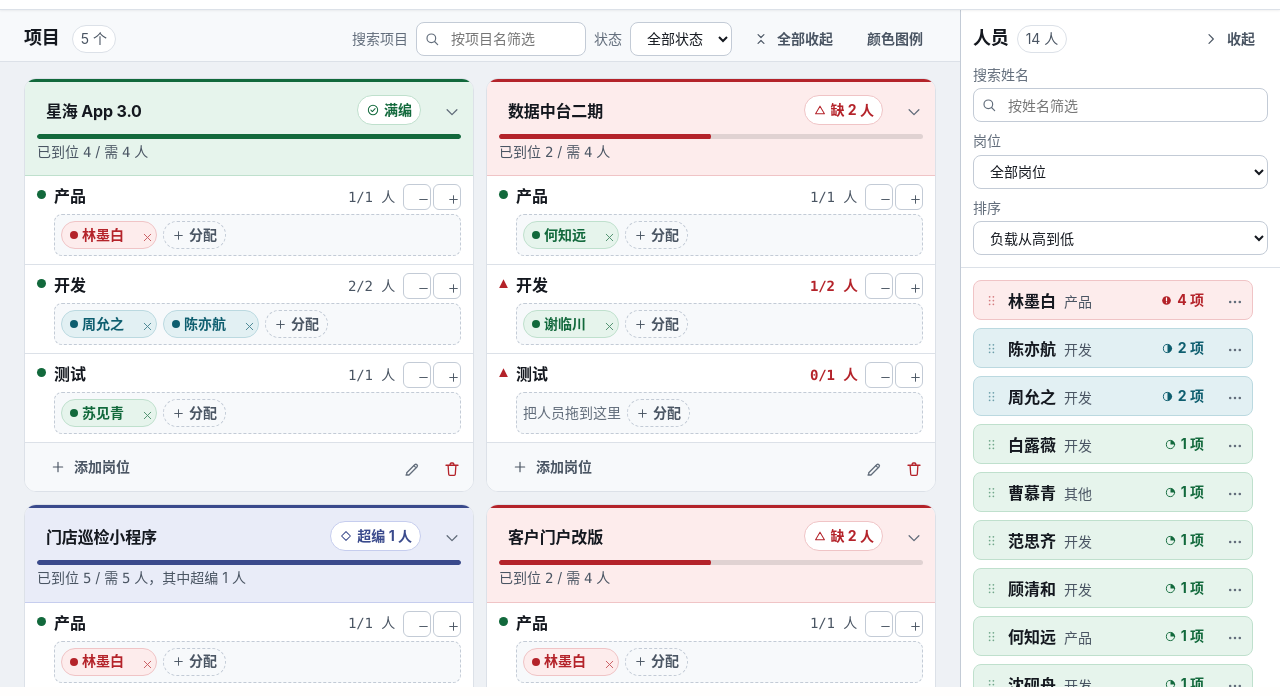
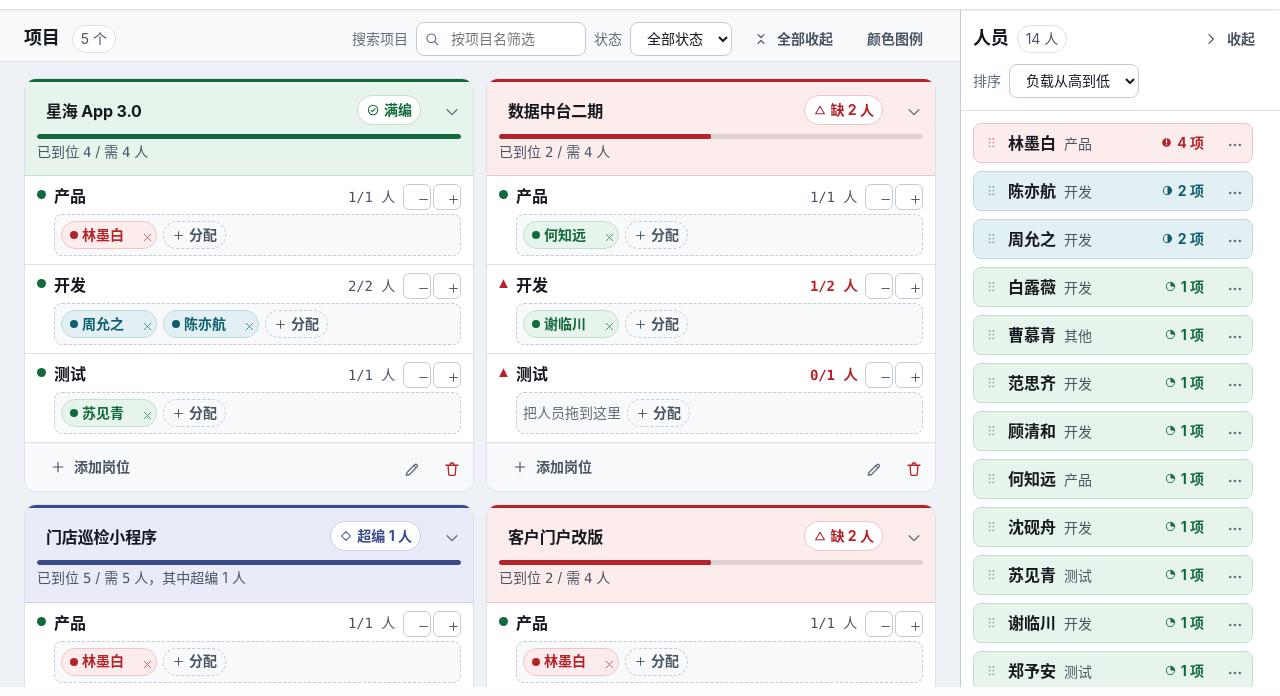
Before and after one commit to SidneyMok/my-tools, a website: page resource-allocation.html in a window 1280 px wide. Shown: the part 113-809 px from the top of the page. Drawn offline with Linux system fonts and the light colour scheme.

Commit message:
refactor(resource): simplify personnel roster filters

```diff
--- a/resource-allocation.html
+++ b/resource-allocation.html
@@ -325,15 +325,11 @@ body.has-selection .rr-zone.is-bad{border-color:var(--c-line-strong);background:
 
 /* ---------- 5. 人员区（右侧栏） ---------- */
 .region-people{position:relative;z-index:5;background:var(--c-surface);border-inline-start:1px solid var(--c-line-strong);overflow:hidden}
-/* flex:none：头部是固定 chrome，永远不参与收缩，否则筛选控件会被列表盖住 */
+/* flex:none：头部是固定 chrome，永远不参与收缩，否则排序控件会被列表盖住 */
 .region-people .region-head{flex:none;flex-direction:column;align-items:stretch;flex-wrap:nowrap;gap:var(--sp-2);padding:var(--sp-3);background:var(--c-surface);border-bottom:1px solid var(--c-line)}
 .region-top{display:flex;align-items:center;gap:var(--sp-2);min-width:0}
 .region-people .region-title{min-width:0;overflow:hidden;white-space:nowrap;text-overflow:ellipsis}
-.region-people .head-tools{margin-inline-start:0;flex-direction:column;align-items:stretch;flex-wrap:nowrap;gap:var(--sp-2)}
-.region-people .field-inline{display:grid;grid-template-columns:minmax(0,1fr);gap:2px;width:100%}
-.region-people .field-wrap{width:100%}
-.region-people .field-wrap input[type="search"]{width:100%}
-.region-people .field-inline select{width:100%;max-width:none}
+.region-people .head-tools{margin-inline-start:0;align-items:stretch;flex-wrap:nowrap;gap:var(--sp-2)}
 .btn-toggle-people{margin-inline-start:auto;flex:none}
 .btn-toggle-people .btn-ic svg{transition:transform var(--dur-fast) var(--ease-out)}
 .app[data-people="collapsed"] .btn-toggle-people .btn-ic svg{transform:rotate(180deg)}
@@ -483,9 +479,6 @@ select.control{cursor:pointer}
   .region-people .region-head{flex-direction:row;align-items:center;flex-wrap:wrap;gap:var(--sp-3);min-height:52px;padding:var(--sp-3) var(--pad-x)}
   .region-people .region-top{flex:1 1 auto}
   .region-people .head-tools{flex-direction:row;flex-wrap:wrap;width:100%}
-  .region-people .field-inline{display:inline-flex;align-items:center;gap:var(--sp-2);flex:1 1 150px;width:auto}
-  .region-people .field-wrap{flex:1 1 auto;width:auto}
-  .region-people .field-inline select{width:auto;flex:1 1 auto}
   .region-people .region-body{overflow:hidden;max-height:340px;padding:0}
   .roster{grid-template-columns:repeat(auto-fill,minmax(min(176px,100%),1fr));padding:var(--sp-3) var(--pad-x)}
   .app[data-people="collapsed"] .region-people .region-head{flex:0 0 auto;align-items:center;justify-content:flex-start;gap:var(--sp-3);min-height:52px;padding:var(--sp-3) var(--pad-x);border-bottom:1px solid var(--c-line)}
@@ -649,17 +642,6 @@ select.control{cursor:pointer}
       <span class="people-rail-label" aria-hidden="true">人员</span>
       <div class="head-tools">
         <label class="field-inline">
-          <span class="field-label">搜索姓名</span>
-          <span class="field-wrap">
-            <span class="field-ic" aria-hidden="true"></span>
-            <input type="search" id="personQuery" placeholder="按姓名筛选" autocomplete="off">
-          </span>
-        </label>
-        <label class="field-inline">
-          <span class="field-label">岗位</span>
-          <select id="personRoleFilter"></select>
-        </label>
-        <label class="field-inline">
           <span class="field-label">排序</span>
           <select id="personSort">
             <option value="load-desc">负载从高到低</option>
@@ -796,8 +778,6 @@ var ui = {
   peopleCollapsed: false,
   projectQuery: '',
   projectStatus: 'all',
-  personQuery: '',
-  personRole: 'all',
   personSort: 'load-desc',
   flashProjectId: null,
   flashPersonId: null,
@@ -1023,8 +1003,6 @@ function bindEls() {
   el.liveRegion = $('#liveRegion');
   el.projectQuery = $('#projectQuery');
   el.projectStatusFilter = $('#projectStatusFilter');
-  el.personQuery = $('#personQuery');
-  el.personRoleFilter = $('#personRoleFilter');
   el.personSort = $('#personSort');
   el.roleList = $('#roleList');
   el.togglePeople = $('#btnTogglePeople');
@@ -1253,13 +1231,7 @@ function projectCardHTML(p, flashId) {
 }
 
 function visiblePeople() {
-  var q = ui.personQuery.trim().toLowerCase();
-  var role = ui.personRole;
-  var list = state.people.filter(function (p) {
-    if (q && p.name.toLowerCase().indexOf(q) === -1) return false;
-    if (role !== 'all' && p.role !== role) return false;
-    return true;
-  }).map(function (p) { return { p: p, n: personAssignmentLoad(p.id) }; });
+  var list = state.people.map(function (p) { return { p: p, n: personAssignmentLoad(p.id) }; });
   var sort = ui.personSort;
   var byName = function (a, b) { return a.p.name.localeCompare(b.p.name, 'zh-Hans-CN'); };
   list.sort(function (a, b) {
@@ -1291,18 +1263,6 @@ function personCardHTML(item, flashId) {
   return h;
 }
 
-function refreshRoleFilter() {
-  var roles = allRoles();
-  if (ui.personRole !== 'all' && roles.indexOf(ui.personRole) === -1) { ui.personRole = 'all'; }
-  var html = '<option value="all">全部岗位</option>' + roles.map(function (r) {
-    return '<option value="' + esc(r) + '"' + (r === ui.personRole ? ' selected' : '') + '>' + esc(r) + '</option>';
-  }).join('');
-  if (el.personRoleFilter.getAttribute('data-sig') !== html) {
-    el.personRoleFilter.innerHTML = html;
-    el.personRoleFilter.setAttribute('data-sig', html);
-  }
-}
-
 function refreshRoleList() {
   var html = allRoles().map(function (r) { return '<option value="' + esc(r) + '"></option>'; }).join('');
   if (el.roleList.getAttribute('data-sig') !== html) {
@@ -1314,10 +1274,9 @@ function refreshRoleList() {
 function renderRoster() {
   var flash = ui.flashPersonId; ui.flashPersonId = null;
   var total = state.people.length;
-  refreshRoleFilter();
   refreshRoleList();
   var list = visiblePeople();
-  el.peopleCount.textContent = total + ' 人' + (list.length !== total ? '（筛出 ' + list.length + '）' : '');
+  el.peopleCount.textContent = total + ' 人';
   if (list.length === 0) {
     el.roster.innerHTML = '';
     el.roster.hidden = true;
@@ -1325,9 +1284,6 @@ function renderRoster() {
     if (total === 0) {
       el.peopleEmptyTitle.textContent = '还没有人员';
       el.peopleEmptyText.textContent = '先添加团队成员，再把他们拖到项目的岗位里。';
-    } else {
-      el.peopleEmptyTitle.textContent = '没有符合条件的人员';
-      el.peopleEmptyText.textContent = '试试清空搜索词，或把岗位筛选切回「全部岗位」。';
     }
   } else {
     el.peopleEmpty.hidden = true;
@@ -1771,7 +1727,7 @@ function personDialog(person) {
       '<div class="form-field" id="roleCustomWrap" hidden>' +
       '<label class="form-label" for="f_roleCustom">自定义岗位名<span class="req-mark" aria-hidden="true">*</span></label>' +
       '<input class="control" id="f_roleCustom" data-field="roleCustom" type="text" maxlength="' + ROLE_MAX + '" autocomplete="off" spellcheck="false" placeholder="例如：设计、运维" aria-required="true" aria-describedby="h_roleCustom e_roleCustom">' +
-      '<p class="form-hint" id="h_roleCustom">最多 ' + ROLE_MAX + ' 个字。创建后会一并出现在岗位下拉列表与人员筛选里。</p>' +
+      '<p class="form-hint" id="h_roleCustom">最多 ' + ROLE_MAX + ' 个字。创建后会一并出现在岗位下拉列表。</p>' +
       '<p class="field-error" id="e_roleCustom" hidden></p>' +
       '</div>' +
       '</div>',
@@ -2175,9 +2131,8 @@ function reseedData() {
       prevStatus = {};
       ui.selectedPersonId = null;
       ui.projectQuery = ''; ui.projectStatus = 'all';
-      ui.personQuery = ''; ui.personRole = 'all';
       el.projectQuery.value = ''; el.projectStatusFilter.value = 'all';
-      el.personQuery.value = ''; el.personSort.value = 'load-desc';
+      el.personSort.value = 'load-desc';
       ui.personSort = 'load-desc';
       save(); render();
       toast('success', '已恢复示例数据', state.projects.length + ' 个项目、' + state.people.length + ' 名人员已载入。');
@@ -2563,8 +2518,6 @@ function wireEvents() {
   });
   on(el.projectQuery, 'input', debounce(function () { ui.projectQuery = el.projectQuery.value; render(); }, 140));
   on(el.projectStatusFilter, 'change', function () { ui.projectStatus = el.projectStatusFilter.value; render(); });
-  on(el.personQuery, 'input', debounce(function () { ui.personQuery = el.personQuery.value; render(); }, 140));
-  on(el.personRoleFilter, 'change', function () { ui.personRole = el.personRoleFilter.value; render(); });
   on(el.personSort, 'change', function () { ui.personSort = el.personSort.value; render(); });
   on(el.projectGrid, 'change', onProjectNameChange);
   on(el.projectGrid, 'keydown', onProjectNameKeydown);
```
Also changed, not shown: resource-allocation.ui.test.js (+69 -0 lines).
